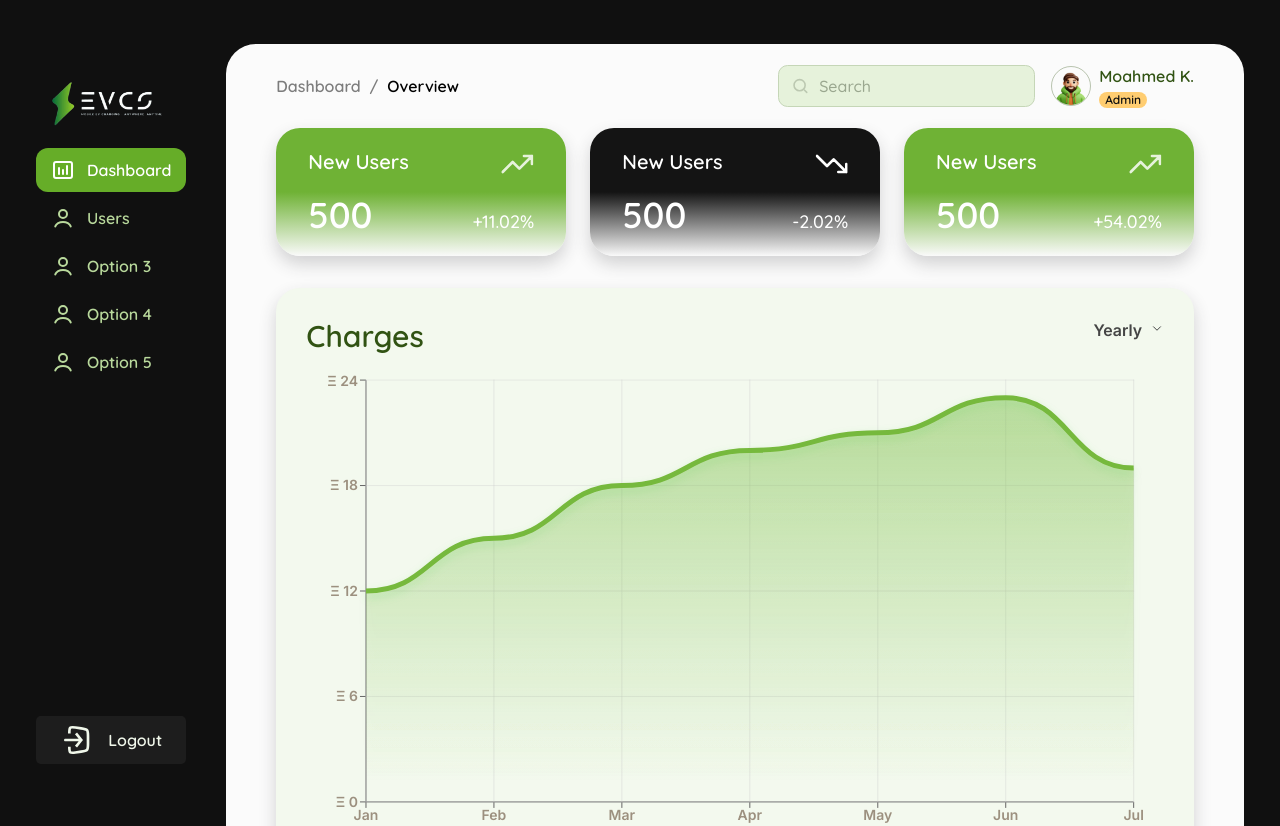
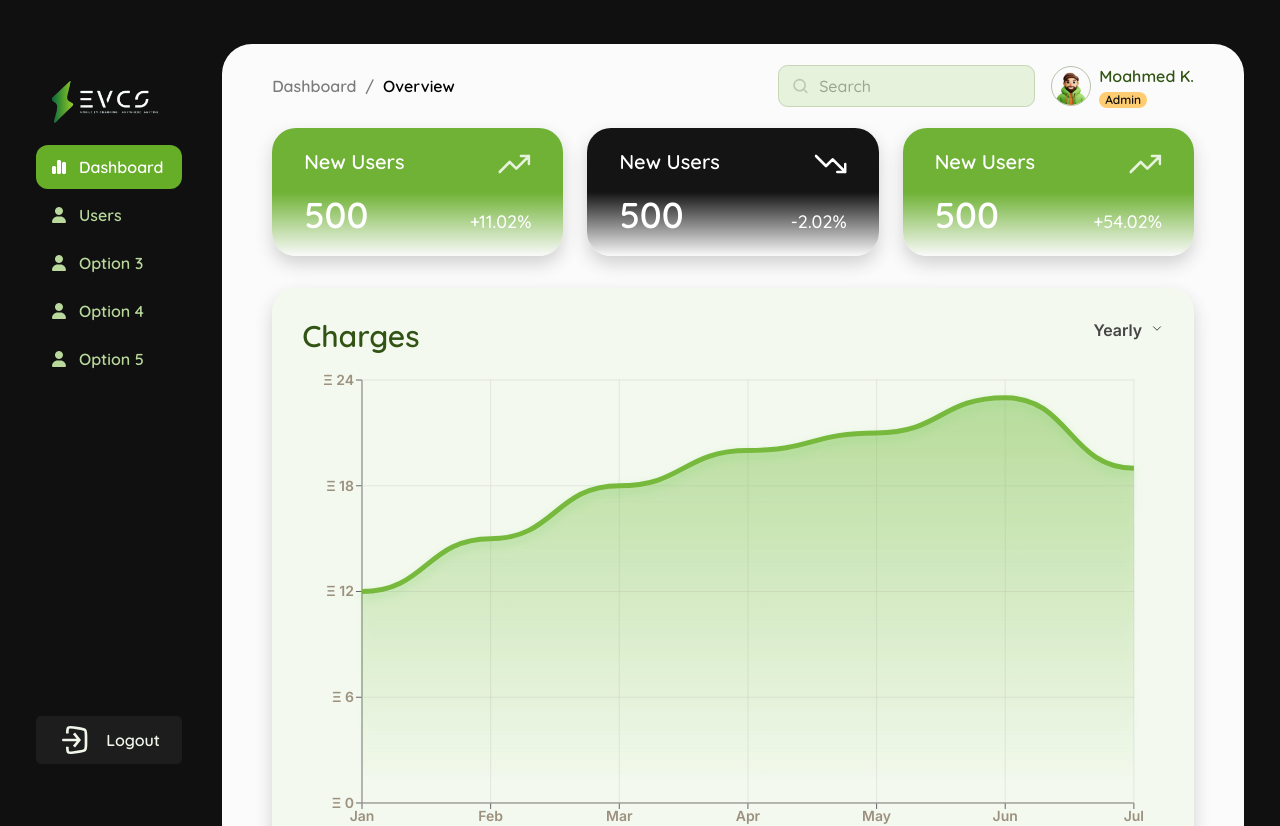
Before and after one commit to mahmoud-alaa1/EVCS-Dashboard, a React (Vite) app: page /overview in a window 1280 px wide. Shown: the top 826 px of the page. Built offline with nearby package versions, Linux system fonts and the light colour scheme.

Commit message:
Icons change
I have changed charts and user icon
I have added new icon Van

```diff
--- a/src/icons/Charts.tsx
+++ b/src/icons/Charts.tsx
@@ -1,42 +1,15 @@
-export default function Charts({ ...props }: React.SVGAttributes<SVGElement>) {
+export default function Charts() {
   return (
     <svg
-      width="24"
-      height="24"
-      viewBox="0 0 24 24"
+      width="16"
+      height="16"
+      viewBox="0 0 16 16"
       fill="none"
       xmlns="http://www.w3.org/2000/svg"
-      {...props}
     >
       <path
-        d="M8 10L8 16"
-        stroke="currentColor"
-        strokeWidth="2"
-        strokeLinecap="round"
-        strokeLinejoin="round"
-      />
-      <path
-        d="M12 12V16"
-        stroke="currentColor"
-        strokeWidth="2"
-        strokeLinecap="round"
-        strokeLinejoin="round"
-      />
-      <path
-        d="M16 8V16"
-        stroke="currentColor"
-        strokeWidth="2"
-        strokeLinecap="round"
-        strokeLinejoin="round"
-      />
-      <rect
-        x="3"
-        y="4"
-        width="18"
-        height="16"
-        rx="2"
-        stroke="currentColor"
-        strokeWidth="2"
+        d="M6 2.5C6 1.6875 6.65625 1 7.5 1H8.5C9.3125 1 10 1.6875 10 2.5V13.5C10 14.3438 9.3125 15 8.5 15H7.5C6.65625 15 6 14.3438 6 13.5V2.5ZM1 8.5C1 7.6875 1.65625 7 2.5 7H3.5C4.3125 7 5 7.6875 5 8.5V13.5C5 14.3438 4.3125 15 3.5 15H2.5C1.65625 15 1 14.3438 1 13.5V8.5ZM12.5 3H13.5C14.3125 3 15 3.6875 15 4.5V13.5C15 14.3438 14.3125 15 13.5 15H12.5C11.6562 15 11 14.3438 11 13.5V4.5C11 3.6875 11.6562 3 12.5 3Z"
+        fill="currentColor"
       />
     </svg>
   );
--- a/src/icons/User.tsx
+++ b/src/icons/User.tsx
@@ -1,26 +1,15 @@
-
 export default function User() {
   return (
     <svg
-      width="24"
-      height="24"
-      viewBox="0 0 24 24"
+      width="16"
+      height="16"
+      viewBox="0 0 16 16"
       fill="none"
       xmlns="http://www.w3.org/2000/svg"
     >
       <path
-        d="M19.7274 20.4471C19.2716 19.1713 18.2672 18.0439 16.8701 17.2399C15.4729 16.4358 13.7611 16 12 16C10.2389 16 8.52706 16.4358 7.12991 17.2399C5.73276 18.0439 4.72839 19.1713 4.27259 20.4471"
-        stroke="currentColor"
-        strokeWidth="2"
-        strokeLinecap="round"
-      />
-      <circle
-        cx="12"
-        cy="8"
-        r="4"
-        stroke="currentColor"
-        strokeWidth="2"
-        strokeLinecap="round"
+        d="M8 8C6.5625 8 5.25 7.25 4.53125 6C3.8125 4.78125 3.8125 3.25 4.53125 2C5.25 0.78125 6.5625 0 8 0C9.40625 0 10.7188 0.78125 11.4375 2C12.1562 3.25 12.1562 4.78125 11.4375 6C10.7188 7.25 9.40625 8 8 8ZM6.5625 9.5H9.40625C12.5 9.5 15 12 15 15.0938C15 15.5938 14.5625 16 14.0625 16H1.90625C1.40625 16 1 15.5938 1 15.0938C1 12 3.46875 9.5 6.5625 9.5Z"
+        fill="currentColor"
       />
     </svg>
   );
--- /dev/null
+++ b/src/icons/Van.tsx
@@ -0,0 +1,16 @@
+export default function Van() {
+  return (
+    <svg
+      width="20"
+      height="16"
+      viewBox="0 0 20 16"
+      fill="none"
+      xmlns="http://www.w3.org/2000/svg"
+    >
+      <path
+        d="M1.5 0H11.5C12.3125 0 13 0.6875 13 1.5V3H14.5625C15.0938 3 15.625 3.21875 16 3.59375L18.4062 6C18.7812 6.375 19 6.90625 19 7.4375V8V9V11C19.5312 11 20 11.4688 20 12C20 12.5625 19.5312 13 19 13H18C18 14.6562 16.6562 16 15 16C13.3438 16 12 14.6562 12 13H8C8 14.6562 6.65625 16 5 16C3.34375 16 2 14.6562 2 13H1.5C0.65625 13 0 12.3438 0 11.5V1.5C0 0.6875 0.65625 0 1.5 0ZM13 5V8H17V7.4375L14.5625 5H13ZM3.5 13C3.5 13.5625 3.78125 14.0312 4.25 14.3125C4.6875 14.5938 5.28125 14.5938 5.75 14.3125C6.1875 14.0312 6.5 13.5625 6.5 13C6.5 12.4688 6.1875 12 5.75 11.7188C5.28125 11.4375 4.6875 11.4375 4.25 11.7188C3.78125 12 3.5 12.4688 3.5 13ZM15 11.5C14.4375 11.5 13.9688 11.8125 13.6875 12.25C13.4062 12.7188 13.4062 13.3125 13.6875 13.75C13.9688 14.2188 14.4375 14.5 15 14.5C15.5312 14.5 16 14.2188 16.2812 13.75C16.5625 13.3125 16.5625 12.7188 16.2812 12.25C16 11.8125 15.5312 11.5 15 11.5Z"
+        fill="currentColor"
+      />
+    </svg>
+  );
+}
```
